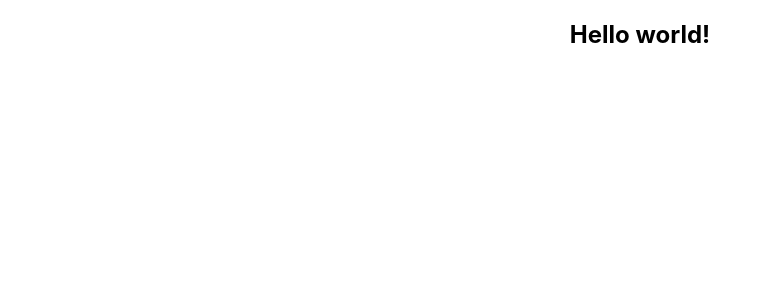
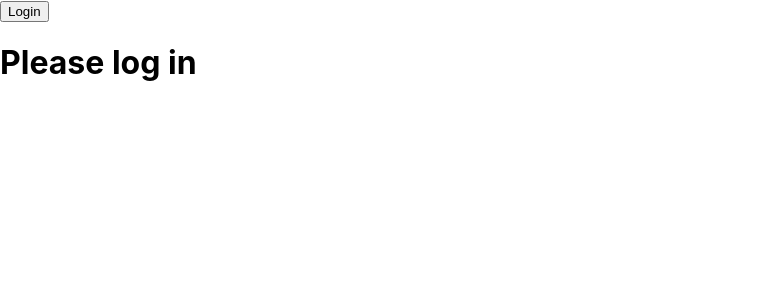
Before and after one commit to Barbaris2/-sandbox-ReactJS, a React (Create React App) app: page /profile in a window 1280 px wide. Shown: the top 300 px of the page, without its empty margins (0-771 px from the left). Built offline with nearby package versions, Linux system fonts and the light colour scheme.

Commit message:
use createContext

```diff
--- a/src/App.css
+++ /dev/null
@@ -1,38 +0,0 @@
-.App {
-  text-align: center;
-}
-
-.App-logo {
-  height: 40vmin;
-  pointer-events: none;
-}
-
-@media (prefers-reduced-motion: no-preference) {
-  .App-logo {
-    animation: App-logo-spin infinite 20s linear;
-  }
-}
-
-.App-header {
-  background-color: #282c34;
-  min-height: 100vh;
-  display: flex;
-  flex-direction: column;
-  align-items: center;
-  justify-content: center;
-  font-size: calc(10px + 2vmin);
-  color: white;
-}
-
-.App-link {
-  color: #61dafb;
-}
-
-@keyframes App-logo-spin {
-  from {
-    transform: rotate(0deg);
-  }
-  to {
-    transform: rotate(360deg);
-  }
-}
--- a/src/App.js
+++ b/src/App.js
@@ -1,12 +1,34 @@
-import React from 'react';
-import './App.css';
+import React, { Component } from 'react';
 
-function App() {
-  return (
-    <div className='App'>
-      <h2>Hello world!</h2>
-    </div>
-  );
+import Login from './components/Login';
+import Profile from './components/Profile';
+
+export const AuthContext = React.createContext({
+  isAuth: false,
+  toggleAuth: () => {}
+});
+
+class App extends Component {
+  state = {
+    isAuth: false
+  };
+
+  toggleAuth = () => {
+    this.setState(({ isAuth }) => ({
+      isAuth: !isAuth
+    }));
+  };
+
+  render() {
+    const { isAuth } = this.state;
+
+    return (
+      <AuthContext.Provider value={{ isAuth, toggleAuth: this.toggleAuth }}>
+        <Login />
+        <Profile />
+      </AuthContext.Provider>
+    );
+  }
 }
 
 export default App;
--- /dev/null
+++ b/src/components/Login.js
@@ -0,0 +1,13 @@
+import React from 'react';
+
+import { AuthContext } from '../App';
+
+const Login = () => (
+  <AuthContext.Consumer>
+    {({ toggleAuth, isAuth }) => (
+      <button onClick={toggleAuth}>{!isAuth ? 'Login' : 'Logout'}</button>
+    )}
+  </AuthContext.Consumer>
+);
+
+export default Login;
--- /dev/null
+++ b/src/components/Profile.js
@@ -0,0 +1,11 @@
+import React from 'react';
+
+import { AuthContext } from '../App';
+
+const Profile = () => (
+  <AuthContext.Consumer>
+    {({ isAuth }) => <h1>{!isAuth ? 'Please log in' : 'You are logged in'}</h1>}
+  </AuthContext.Consumer>
+);
+
+export default Profile;
--- a/src/index.css
+++ b/src/index.css
@@ -11,3 +11,7 @@
   font-family: source-code-pro, Menlo, Monaco, Consolas, 'Courier New',
     monospace;
 }
+
+* {
+  box-sizing: border-box;
+}
```
